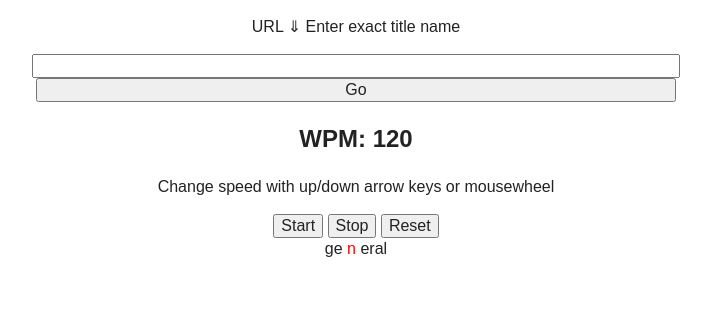
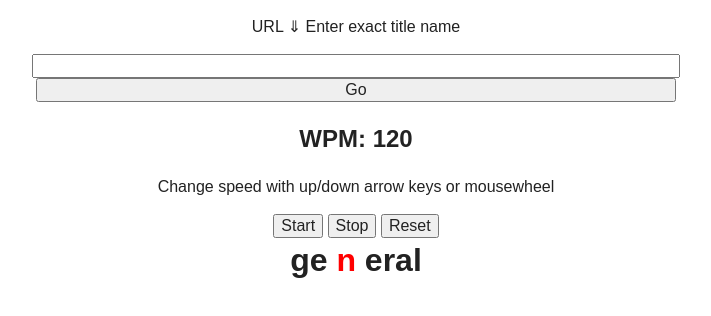
Before and after one commit to mattcodez/wikireader, a plain HTML site: page index.html in a window 1280 px wide. Both pictures are taken after a click on the button "Start". Shown: the whole page, without its empty margins (284-995 px from the left). Drawn offline with nearby package versions, Linux system fonts and the light colour scheme.

Commit message:
Still trying layout changes. Don't restart on speed change.

```diff
--- a/css/layout.css
+++ b/css/layout.css
@@ -1,7 +1,3 @@
-#wordDisplay span:nth-child(2){
-	color: red;
-}
-
 #main{
 	position: absolute;
 	/* width:50%; */
@@ -15,7 +11,22 @@
 	width: 50%;
 }
 
+#allWords {
+	display: flex;
+	font-weight: bold;
+	font-size: 2em;
+	justify-content: center;
+}
+
 #allWords .prev span,
 #allWords .next span{
 	margin-right: 1em;
 }
+
+#wordDisplay{
+	flex-basis: 0.5;
+}
+
+#wordDisplay span:nth-child(2){
+	color: red;
+}
--- a/js/main.js
+++ b/js/main.js
@@ -17,13 +17,16 @@ $(function(){
 	};
 
 	var wordTick = null;
+	var isRunning = false;
 	function start(){
+		isRunning = true;
 		wordTick = setInterval(nextWord, wordSpeed);
 		prevHolder.empty();
 		nextHolder.empty();
 	}
 
 	function stop(){
+		isRunning = false;
 		clearInterval(wordTick);
 	}
 
@@ -87,7 +90,6 @@ $(function(){
 	});
 
 	function changeSpeed(speed){
-		stop();
 
 		if (speed < speedVariance){
 			speed = speedVariance;
@@ -95,7 +97,10 @@ $(function(){
 		wordSpeed = speed;
 		setWPMTitle(speed);
 
-		start();
+		if (isRunning) {
+			stop();
+			start();
+		}
 	}
 
 	$('button.start').on('click', function(e){
```
